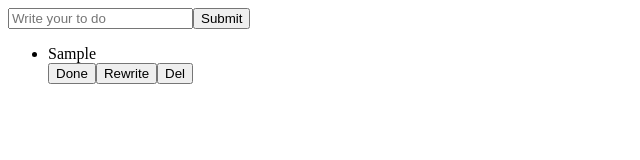
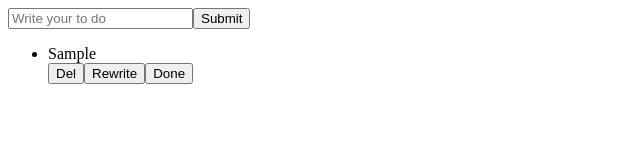
Before and after one commit to software92/todo-app, a React (Create React App) app: page / in a window 1280 px wide. Both pictures are taken after typing "Sample" into the empty fields and a click on the button "Submit". Shown: the top 160 px of the page, without its empty margins (0-640 px from the left). Built offline with nearby package versions, Linux system fonts and the light colour scheme.

Commit message:
fix: Done -> Del 버튼 이름 변경

```diff
--- a/src/App.js
+++ b/src/App.js
@@ -69,9 +69,9 @@ function App() {
             <li key={index} id={toDo.id}>
               <span>{toDo.toDo}</span>
               <div>
-                <button onClick={handleDel}>Done</button>
+                <button onClick={handleDel}>Del</button>
                 <button>Rewrite</button>
-                <button>Del</button>
+                <button>Done</button>
               </div>
             </li>
           ))}
```
